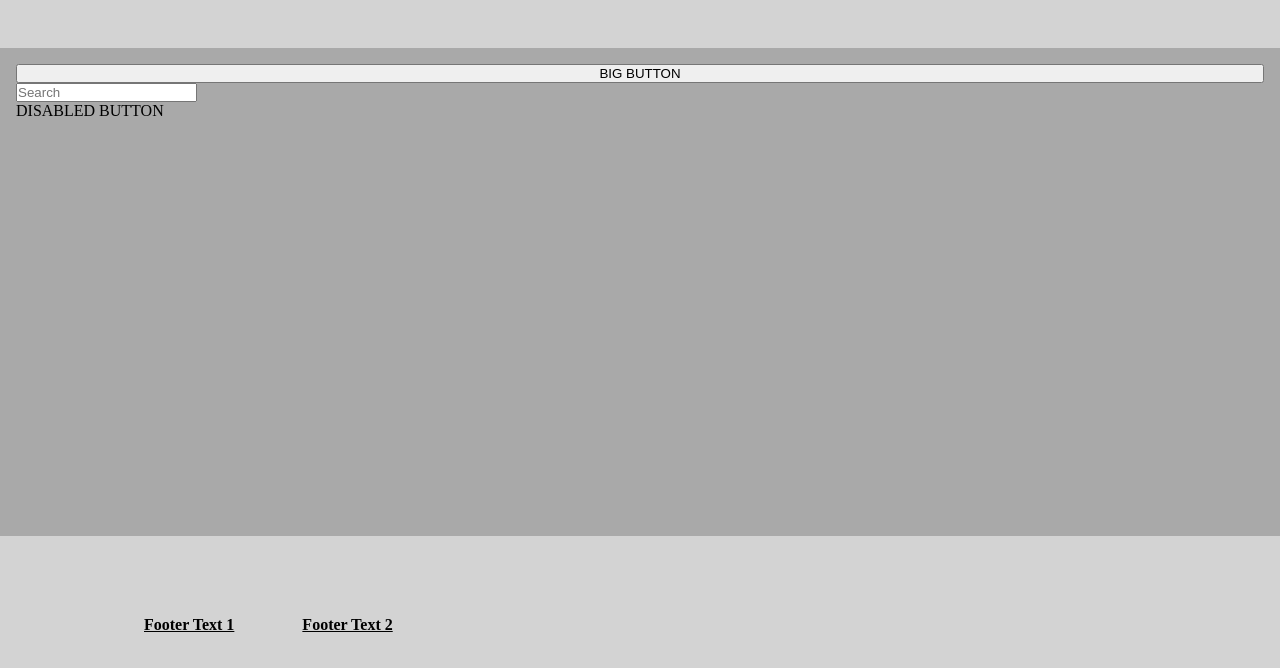
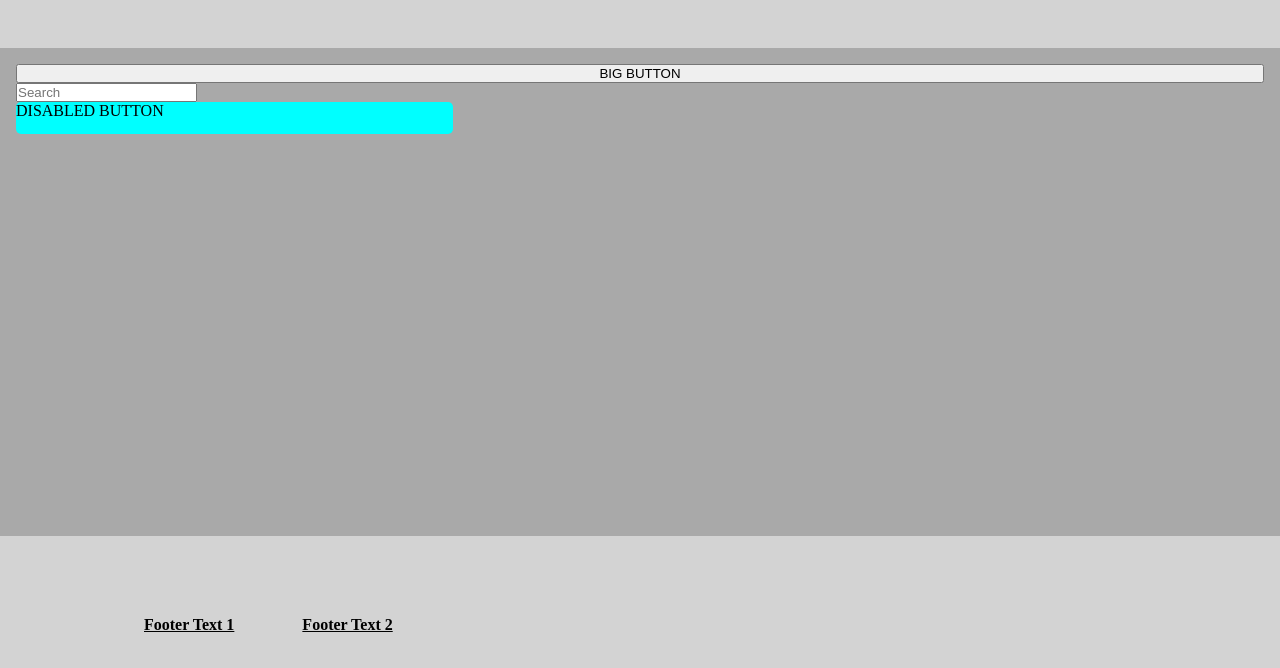
Before and after one commit to Ty7aN/TestDH, a plain HTML site: page Html_CSS/index.html in a window 1280 px wide. Shown: the part 104-772 px from the top of the page. Drawn offline with Linux system fonts and the light colour scheme.

Commit message:
Add files via upload

```diff
--- a/Html_CSS/style.css
+++ b/Html_CSS/style.css
@@ -29,10 +29,11 @@ inside {
     padding: 1rem;
 }
 
-inside dsb{
+.dsb{
     background-color: aqua;
-    height: 10px;
-    width: 10px;
+    border-radius: 5px;
+    height: 7%;
+    width: 35%;
 }
 
 footer {
```
